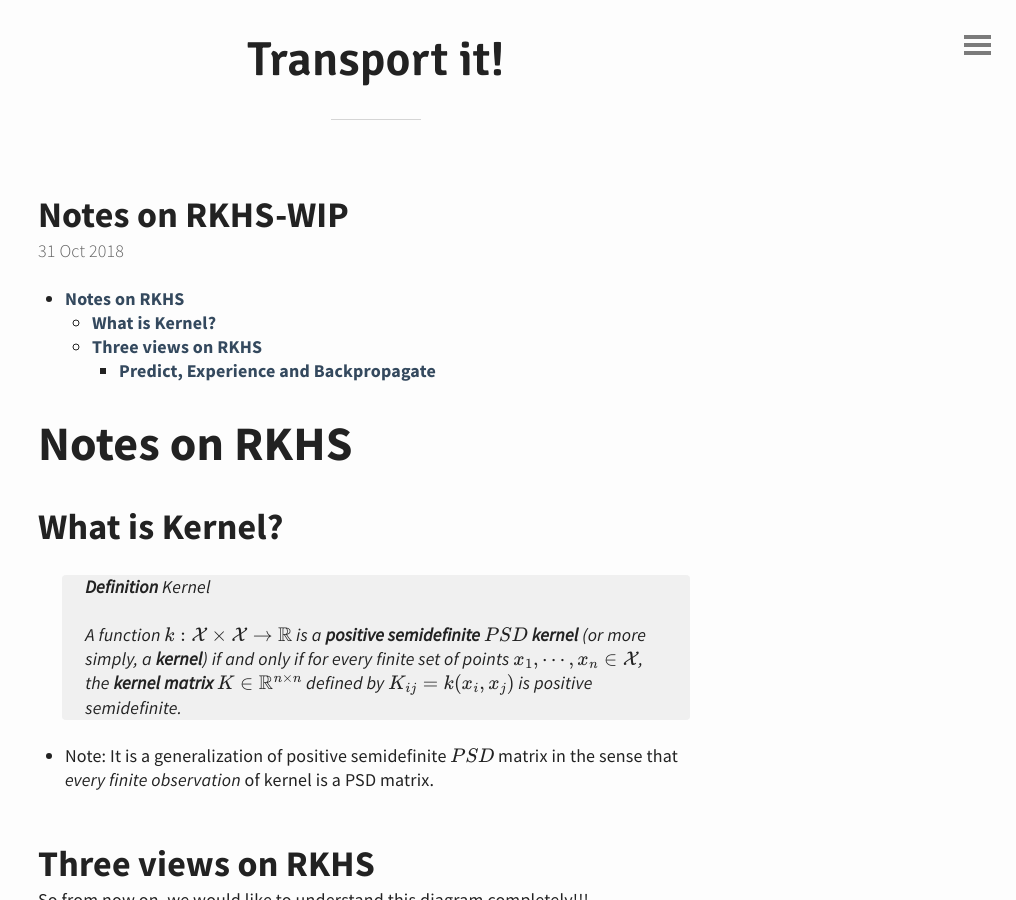
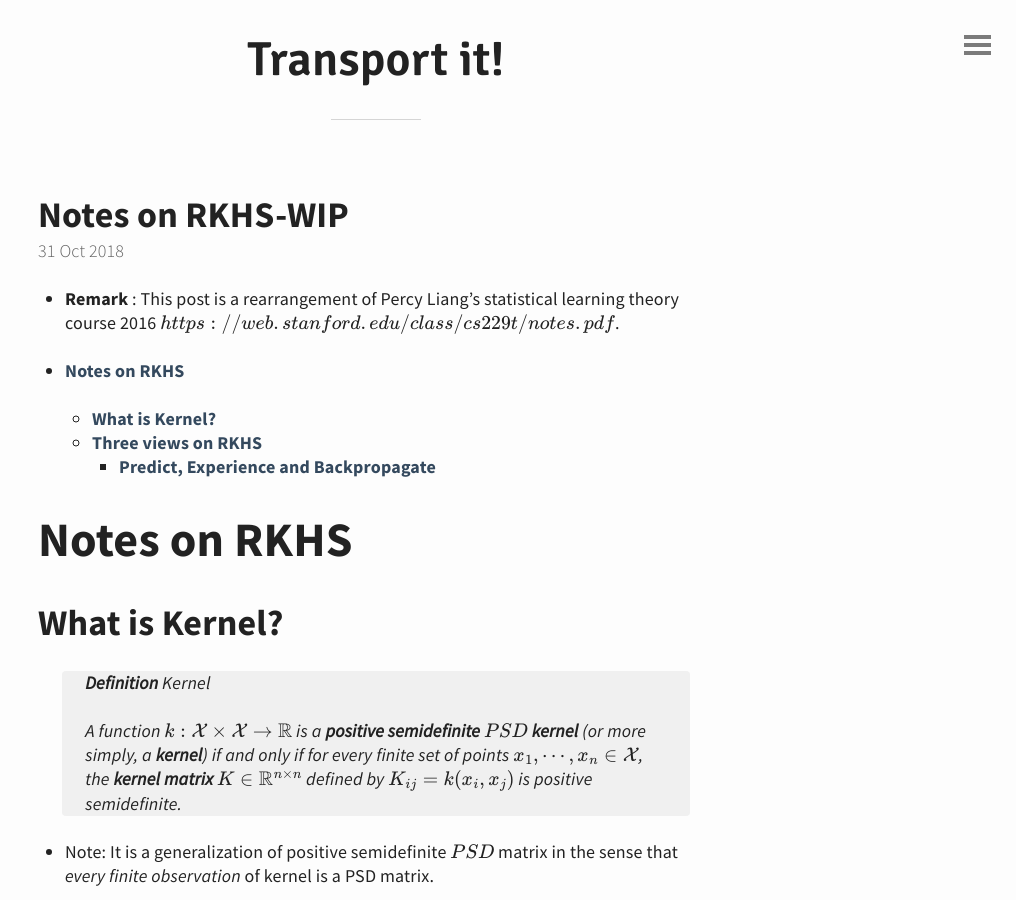
Before and after one commit to edmophia/edmophia.github.io, a Jekyll site: the page built from _posts/RKHS/2018-10-31-Notes on RKHS.md, in a window 1280 px wide and 900 px high. Shown: the whole window, without its empty margins (264-1280 px from the left). Built offline with Jekyll 4.4.1, drawn with Linux system fonts in a browser that asks for light colours; formulas are drawn with MathJax 3; a script that is not in the unit is left out.

Commit message:
no message

```diff
--- a/_posts/RKHS/2018-10-31-Notes on RKHS.md
+++ b/_posts/RKHS/2018-10-31-Notes on RKHS.md
@@ -6,9 +6,9 @@ date: 2018-10-31
 tags: RKHS
 mathjax: true
 
-  - Reinforcement Learning
+---
 
----
+* **Remark** : This post is a rearrangement of Percy Liang's statistical learning theory course 2016 (https://web.stanford.edu/class/cs229t/notes.pdf).
 
 - [Notes on RKHS](#notes-on-rkhs)
   * [What is Kernel?](#what-is-kernel-)
```
